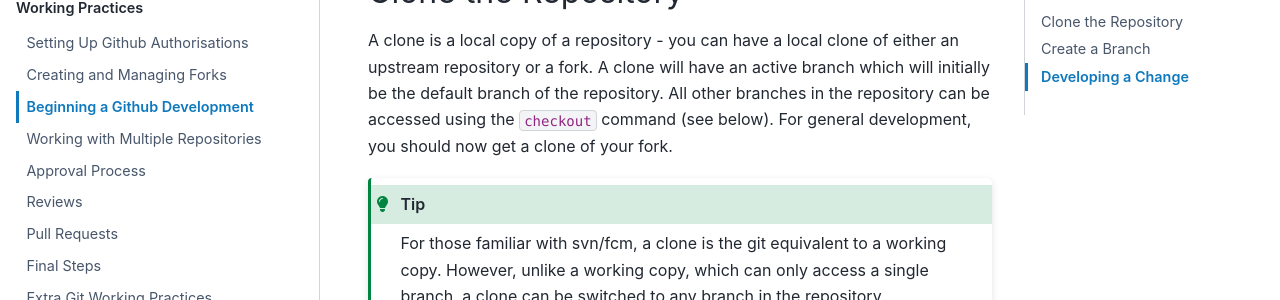
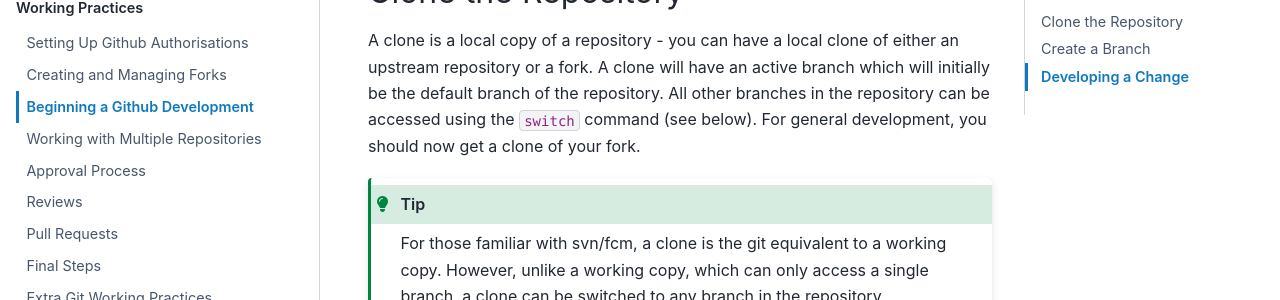
Before and after one commit to MetOffice/simulation-systems, a Sphinx documentation site: the page built from source/WorkingPractices/gh_dev_init.rst, in a window 1280 px wide and 900 px high, scrolled down 1025 px. Shown: the part 148-448 px from the top of the window. Built offline with Sphinx 7.4.7 and the PyData theme 0.15.4, drawn with Linux system fonts in a browser that asks for light colours.

Commit message:
update howtocommit

```diff
--- a/source/Reviewers/howtocommit.rst
+++ b/source/Reviewers/howtocommit.rst
@@ -51,7 +51,7 @@
 there are conflicts in versions.py then see the details in the macro section
 below.
 
-Then checkout the up to date branch, eg.
+Then switch to the up to date branch, eg.
 
 .. code-block::
 
@@ -283,7 +283,7 @@
         .. code-block:: RST
 
             git pull
-            git checkout <branch name>
+            git switch <branch name>
             cd <path_to>/user_guide/doc
             conda activate jules-user-guide
             make html
--- a/source/WorkingPractices/forking.rst
+++ b/source/WorkingPractices/forking.rst
@@ -94,8 +94,8 @@
 
         .. code-block::
 
-            # Checkout the desired branch
-            git checkout main
+            # Change to the desired branch
+            git switch main
 
             # Merge in changes from the upstream
             git merge upstream/main
--- a/source/WorkingPractices/gh_dev_init.rst
+++ b/source/WorkingPractices/gh_dev_init.rst
@@ -41,7 +41,9 @@
 Clone the Repository
 --------------------
 
-A clone is a local copy of a repository - you can have a local clone of either an upstream repository or a fork. A clone will have an active branch which will initially be the default branch of the repository. All other branches in the repository can be accessed using the ``checkout`` command (see below). For general development, you should now get a clone of your fork.
+A clone is a local copy of a repository - you can have a local clone of either
+an upstream repository or a fork. A clone will have an active branch which will
+initially be the default branch of the repository. All other branches in the repository can be accessed using the ``switch`` command (see below). For general development, you should now get a clone of your fork.
 
 .. tip::
 
@@ -122,13 +124,13 @@
         .. code-block::
 
             # parent_branch will default to the current branch if not provided
-            # switch will automatically checkout the newly created branch
+            # switch will automatically change to the newly created branch
             git switch -c <branch_name> [<parent_branch>]
 
             # Or
 
             git branch <branch_name> <source_branch>
-            git checkout <branch_name>
+            git switch <branch_name>
 
 Developing a Change
 -------------------
```
Also changed, not shown: other parts of source/Reviewers/howtocommit.rst (+1 -1 lines).
